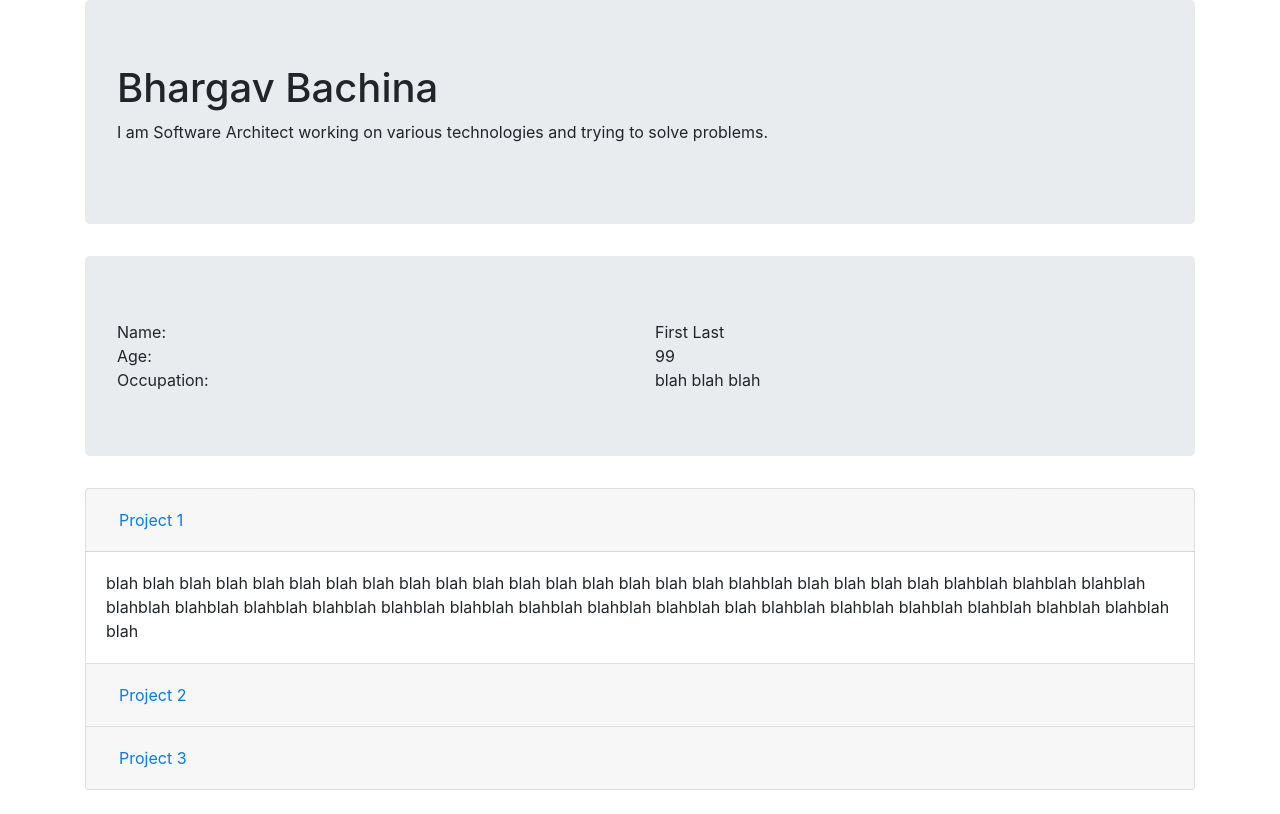
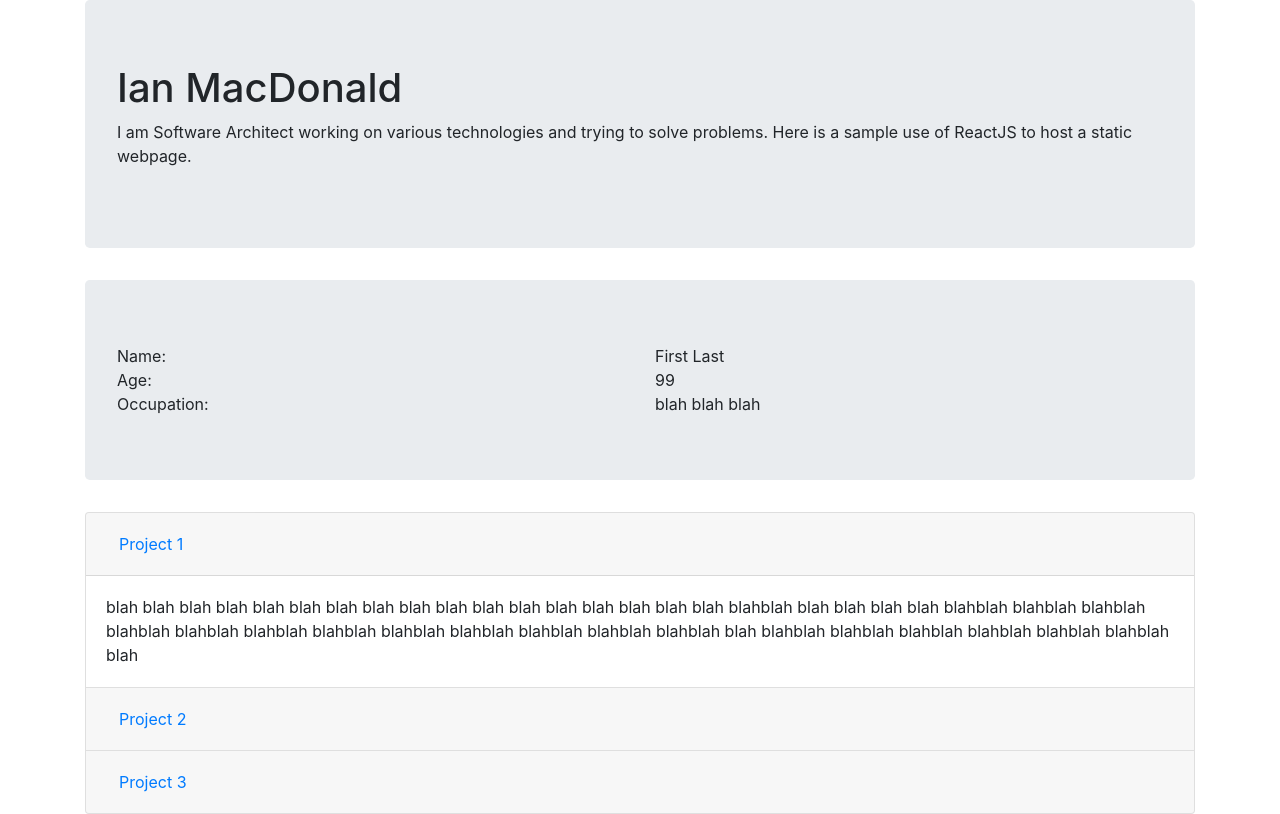
Before and after one commit to bbachi/my-profile-react, a React (Create React App) app: page / in a window 1280 px wide. Built offline with nearby package versions, Linux system fonts and the light colour scheme.

Commit message:
Update Header.js

```diff
--- a/src/Header.js
+++ b/src/Header.js
@@ -5,8 +5,8 @@ const Header = () => {
 
     return(
         <Jumbotron>
-            <h1>Bhargav Bachina</h1>
-            <p>I am Software Architect working on various technologies and trying to solve problems.</p>
+            <h1>Ian MacDonald</h1>
+            <p>I am Software Architect working on various technologies and trying to solve problems. Here is a sample use of ReactJS to host a static webpage. </p>
         </Jumbotron>
     )
 }
```
